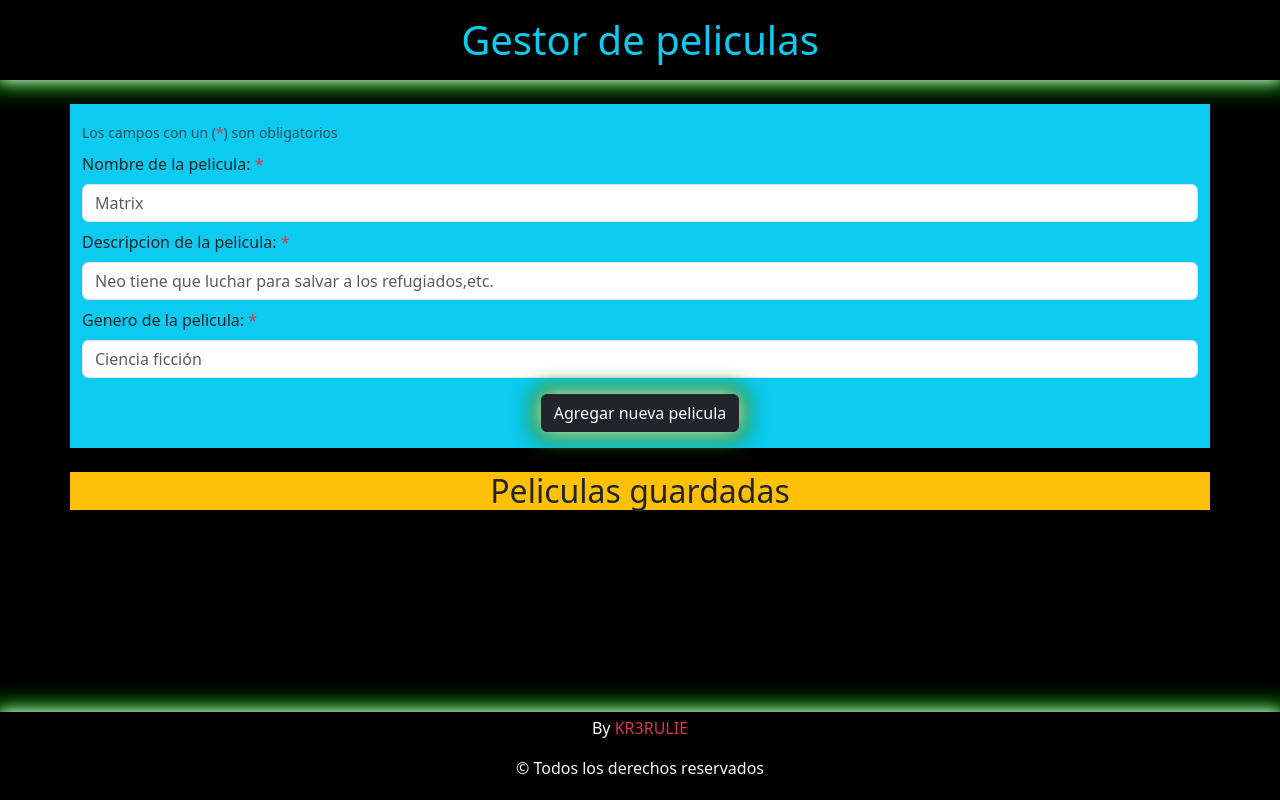
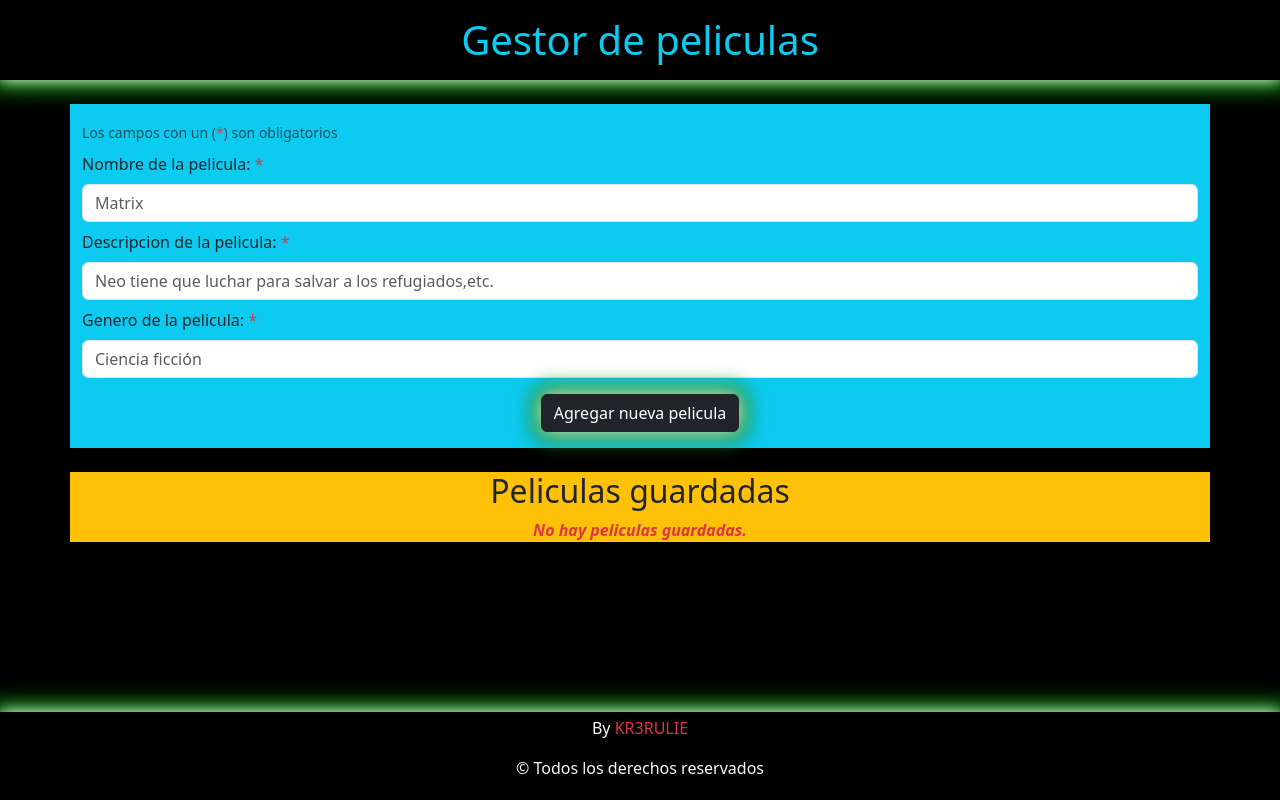
Before and after one commit to KR3RULIE/TP-React-ejercicio10, a React (Vite) app: page / in a window 1280 px wide. Built offline with nearby package versions, Linux system fonts and the light colour scheme.

Commit message:
hice la logica para que muestre las peliculas si es que hay alguna, de lo contrario muestra un mensaje

```diff
--- a/src/components/Card.jsx
+++ b/src/components/Card.jsx
@@ -1,10 +1,24 @@
+import { Container, Row } from "react-bootstrap";
 import ItemCard from "./ItemCard";
 
-const Card = () => {
+const Card = ({ peliculas }) => {
   return (
     <section className="container bg-warning my-4">
       <h2 className="text-center">Peliculas guardadas</h2>
-      <ItemCard></ItemCard>
+      {peliculas.length === 0 && (
+        <p className="text-center text-danger fw-bold fst-italic">
+          No hay peliculas guardadas.
+        </p>
+      )}
+      {peliculas.length !== 0 && (
+        <Container>
+          <Row>
+            {peliculas.map((pelicula, indice) => (
+              <ItemCard key={indice}></ItemCard>
+            ))}
+          </Row>
+        </Container>
+      )}
     </section>
   );
 };
--- a/src/components/Formulario.jsx
+++ b/src/components/Formulario.jsx
@@ -69,7 +69,7 @@ const Formulario = () => {
           </Button>
         </Form>
       </section>
-      <Card></Card>
+      <Card peliculas={peliculas}></Card>
     </>
   );
 };
```
